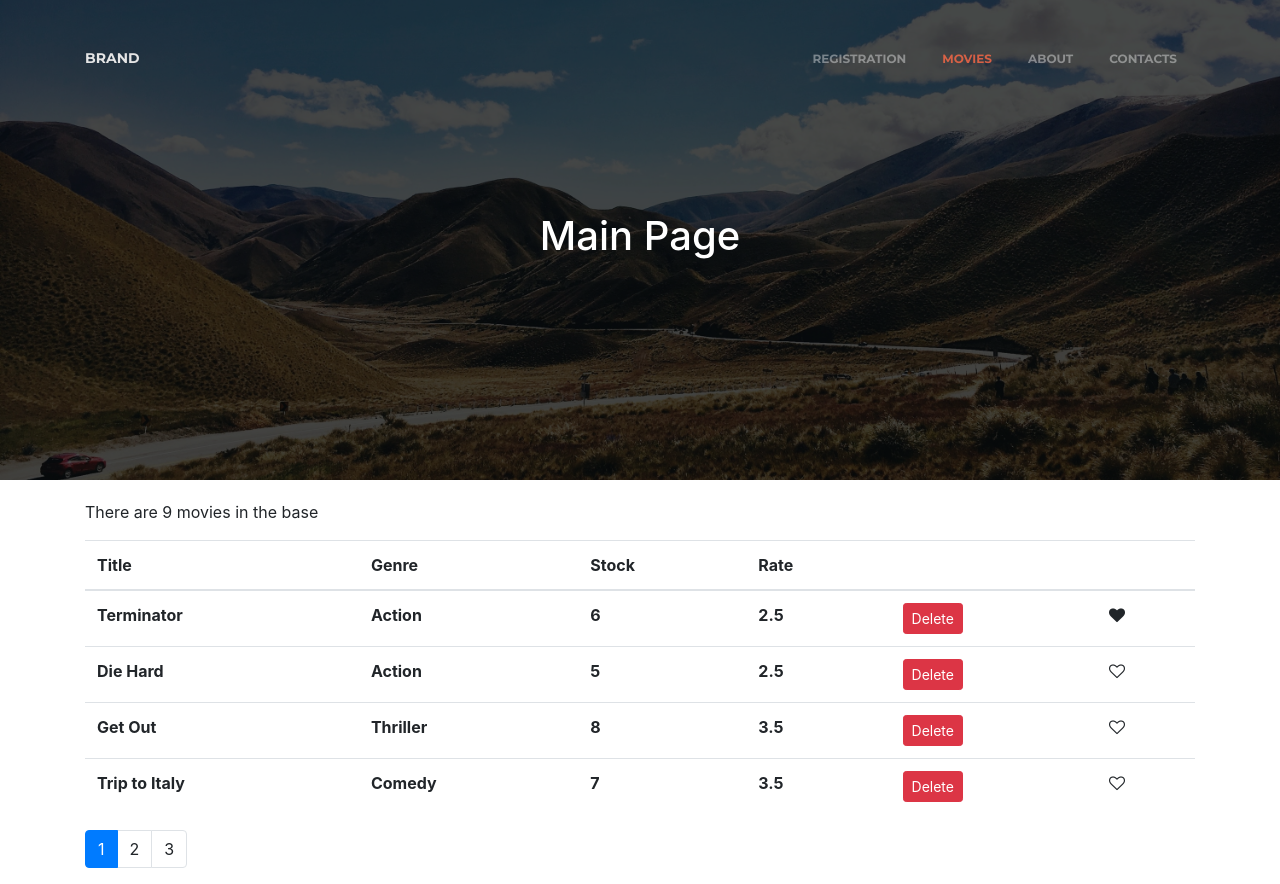
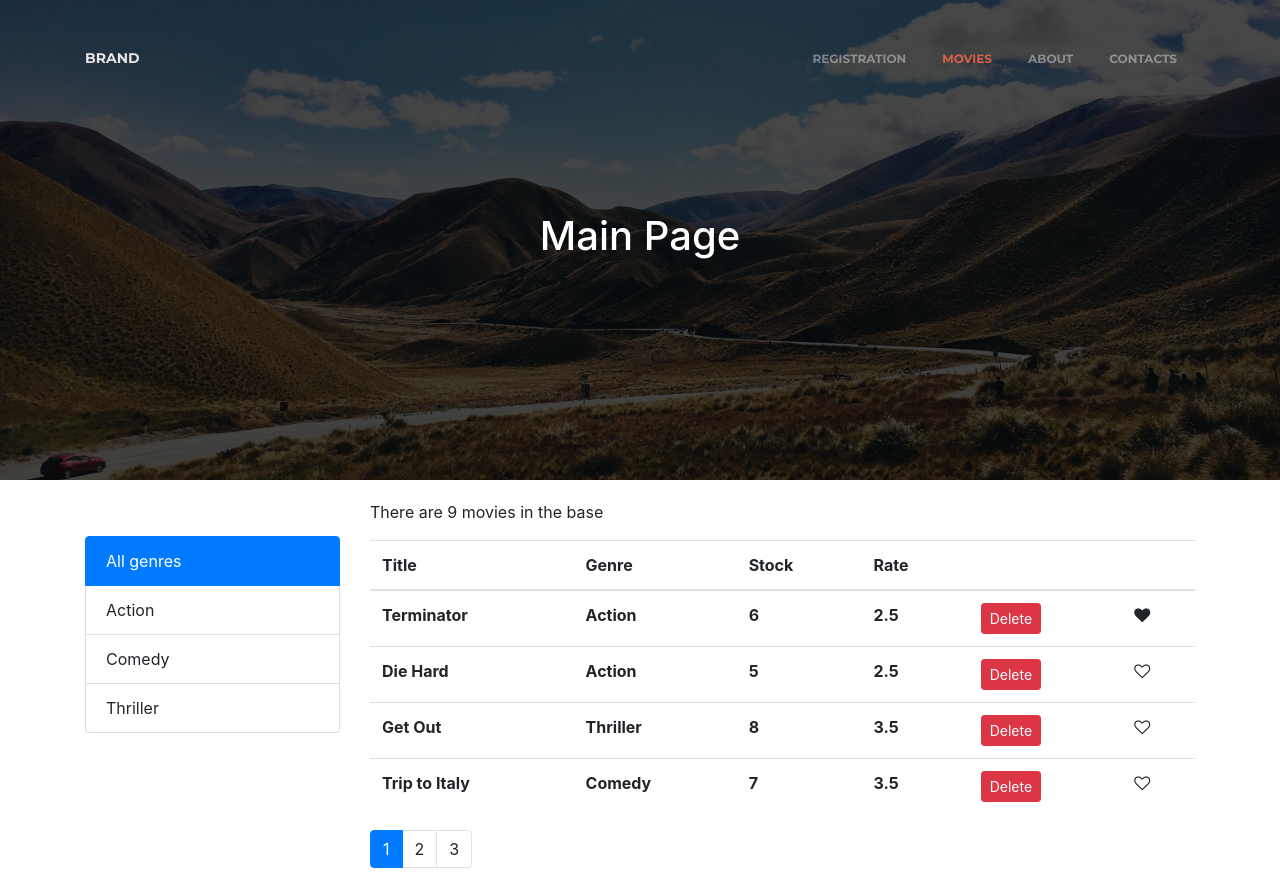
Before and after one commit to Nakturnal79/react-untitled, a React (Create React App) app: page /Movies in a window 1280 px wide. Built offline with nearby package versions, Linux system fonts and the light colour scheme.

Commit message:
add left filter

```diff
--- a/src/index.css
+++ b/src/index.css
@@ -80,7 +80,7 @@ code {
   color: #ff6a47;
   text-decoration: none;
 }
-.active {
+.navbar .active {
   color: #ff6a47 !important;
 }
 
--- /dev/null
+++ b/src/movie/components/filter.jsx
@@ -0,0 +1,20 @@
+import React from "react";
+
+export const Filter = ({ genre, onClick, selected }) => {
+  return (
+    <ul className="list-group">
+      {genre.map(item => (
+        <li
+          key={item._id}
+          className={
+            selected === item._id ? "list-group-item active" : "list-group-item"
+          }
+          style={{ cursor: "pointer" }}
+          onClick={() => onClick(item)}
+        >
+          {item.name}
+        </li>
+      ))}
+    </ul>
+  );
+};
--- a/src/movie/movies.jsx
+++ b/src/movie/movies.jsx
@@ -1,23 +1,29 @@
 import React, { Component } from "react";
 import { getMovies } from "./services/fakeMovieService";
+import { getGenres } from "./services/fakeGenreService";
 import MoviesTable from "./components/moviesTable";
 import Pagination from "./components/pagination";
+import { Filter } from "./components/filter";
 import { paginate } from "./utils/paginate";
 
 class Movies extends Component {
   state = {
     movies: [],
     pageSize: 4,
-    currentPage: 1
+    currentPage: 1,
+    genre: [],
+    selectedGenre: ""
   };
 
   componentDidMount() {
     const movies = getMovies();
-    this.setState({ movies: movies });
+    const genre = getGenres();
+    const genreAll = [{ _id: "", name: "All genres" }, ...genre];
+    this.setState({ movies: movies, genre: genreAll });
   }
   handleDelete = id => {
     const movies = this.state.movies.filter(movie => movie._id !== id);
-    this.setState({ movies: movies });
+    this.setState({ movies: movies, currentPage: 1 });
     // console.log(movies);
   };
   handleLike = movie => {
@@ -26,34 +32,61 @@ class Movies extends Component {
     movies[index].liked = !movies[index].liked;
     this.setState({ movies });
   };
+  handleGenre = item => {
+    this.setState({ selectedGenre: item._id, currentPage: 1 });
+  };
   handleChange = page => {
     this.setState({ currentPage: page });
+  };
+
+  getPagedData = () => {
+    const {
+      pageSize,
+      currentPage,
+      movies: allMovies,
+      selectedGenre
+    } = this.state;
+
+    const filtered =
+      selectedGenre !== ""
+        ? allMovies.filter(movie => selectedGenre === movie.genre._id)
+        : allMovies;
+
+    const movies = paginate(currentPage, pageSize, filtered);
+
+    return { totalCount: filtered.length, data: movies };
   };
   render() {
     // console.log(this.state.movies);
     const { length: count } = this.state.movies;
 
-    const filtered = paginate(
-      this.state.currentPage,
-      this.state.pageSize,
-      this.state.movies
-    );
-
     if (count === 0) return <h1 style={paddingTop}> No movies in database</h1>;
+    const { totalCount, data: movies } = this.getPagedData();
     return (
       <React.Fragment>
+        <div className="row">
+          <div className="col-md-3 pt-5 mt-2">
+            <Filter
+              onClick={this.handleGenre}
+              genre={this.state.genre}
+              selected={this.state.selectedGenre}
+            />
+          </div>
+          <div className="col-md-9">
             <p style={paddingTop}>There are {count} movies in the base </p>
             <MoviesTable
-          movies={filtered}
+              movies={movies}
               onLike={this.handleLike}
               onDelete={this.handleDelete}
             />
             <Pagination
-          count={count}
+              count={totalCount}
               pageSize={this.state.pageSize}
               currentPage={this.state.currentPage}
               changePage={this.handleChange}
             />
+          </div>
+        </div>
       </React.Fragment>
     );
   }
```
Lines whose indentation alone changed are shown as unchanged.
